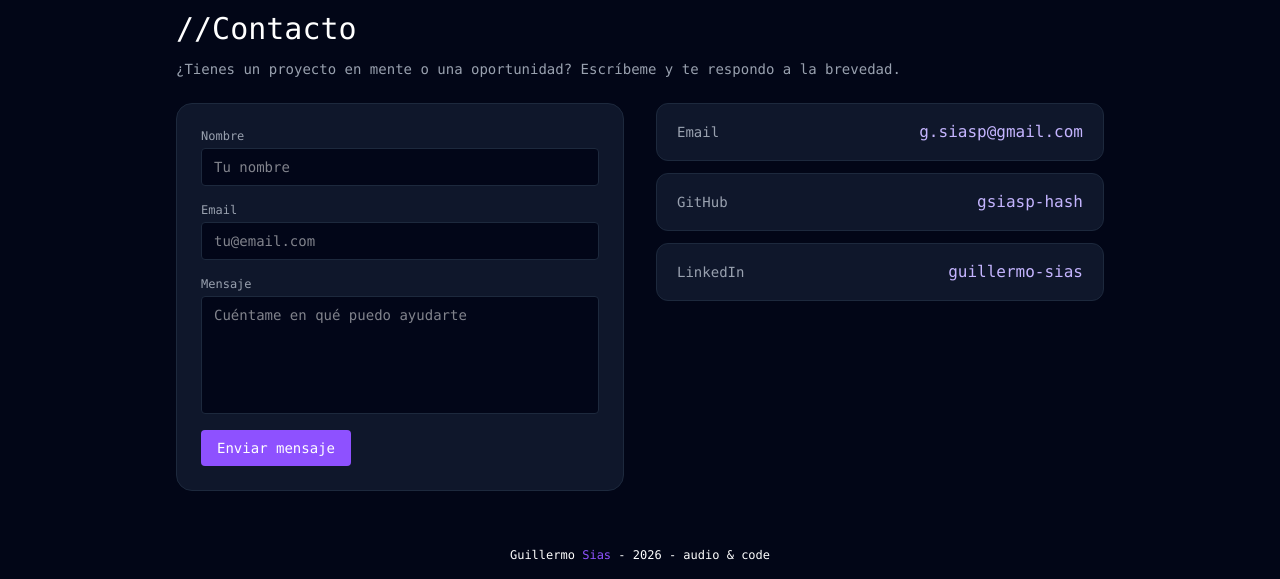
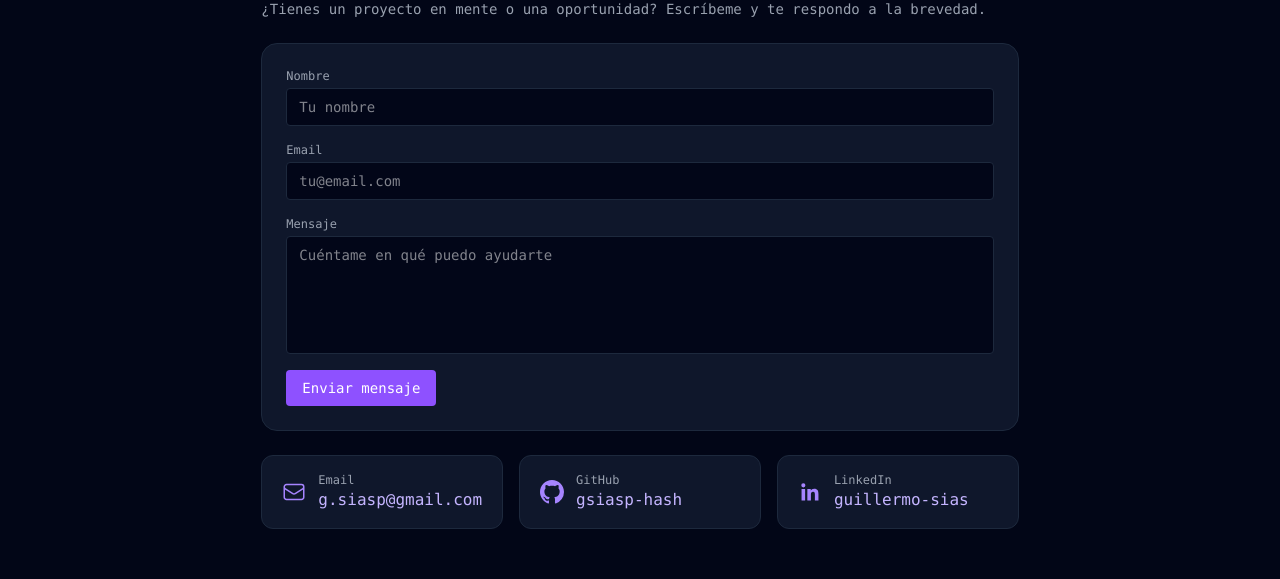
Before and after one commit to gsiasp-hash/Portafolio, a React (Vite) app in the folder frontend/: page / in a window 1280 px wide. Shown: the part 1349-1928 px from the top of the page. Built offline with nearby package versions, Linux system fonts and the light colour scheme.

Commit message:
fix margin en todo el front

```diff
--- a/frontend/src/assets/Views/Contacto.jsx
+++ b/frontend/src/assets/Views/Contacto.jsx
@@ -2,17 +2,47 @@
 
 const EMAIL = "g.siasp@gmail.com";
 
+function IconEmail(props) {
+  return (
+    <svg viewBox="0 0 24 24" fill="none" stroke="currentColor" strokeWidth="1.5" {...props}>
+      <path
+        strokeLinecap="round"
+        strokeLinejoin="round"
+        d="M21.75 6.75v10.5a2.25 2.25 0 0 1-2.25 2.25h-15a2.25 2.25 0 0 1-2.25-2.25V6.75m19.5 0A2.25 2.25 0 0 0 19.5 4.5h-15a2.25 2.25 0 0 0-2.25 2.25m19.5 0v.243a2.25 2.25 0 0 1-1.07 1.916l-7.5 4.615a2.25 2.25 0 0 1-2.36 0L3.32 8.91a2.25 2.25 0 0 1-1.07-1.916V6.75"
+      />
+    </svg>
+  );
+}
+
+function IconGitHub(props) {
+  return (
+    <svg viewBox="0 0 24 24" fill="currentColor" {...props}>
+      <path d="M12 0C5.37 0 0 5.37 0 12c0 5.31 3.435 9.795 8.205 11.385.6.105.825-.255.825-.57 0-.285-.015-1.23-.015-2.235-3.015.555-3.795-.735-4.035-1.41-.135-.345-.72-1.41-1.23-1.695-.42-.225-1.02-.78-.015-.795.945-.015 1.62.87 1.845 1.23 1.08 1.815 2.805 1.305 3.495.99.105-.78.42-1.305.765-1.605-2.67-.3-5.46-1.335-5.46-5.925 0-1.305.465-2.385 1.23-3.225-.12-.3-.54-1.53.12-3.18 0 0 1.005-.315 3.3 1.23.96-.27 1.98-.405 3-.405s2.04.135 3 .405c2.295-1.56 3.3-1.23 3.3-1.23.66 1.65.24 2.88.12 3.18.765.84 1.23 1.905 1.23 3.225 0 4.605-2.805 5.625-5.475 5.925.435.375.81 1.095.81 2.22 0 1.605-.015 2.895-.015 3.3 0 .315.225.69.825.57A12.02 12.02 0 0 0 24 12c0-6.63-5.37-12-12-12z" />
+    </svg>
+  );
+}
+
+function IconLinkedIn(props) {
+  return (
+    <svg viewBox="0 0 24 24" fill="currentColor" {...props}>
+      <path d="M20.447 20.452h-3.554v-5.569c0-1.328-.027-3.037-1.852-3.037-1.853 0-2.136 1.445-2.136 2.939v5.667H9.351V9h3.414v1.561h.046c.477-.9 1.637-1.85 3.37-1.85 3.601 0 4.267 2.37 4.267 5.455v6.286zM5.337 7.433a2.062 2.062 0 1 1 0-4.125 2.062 2.062 0 0 1 0 4.125zM7.114 20.452H3.558V9h3.556v11.452z" />
+    </svg>
+  );
+}
+
 const enlaces = [
-  { label: "Email", value: EMAIL, href: `mailto:${EMAIL}` },
+  { label: "Email", value: EMAIL, href: `mailto:${EMAIL}`, Icon: IconEmail },
   {
     label: "GitHub",
     value: "gsiasp-hash",
     href: "https://github.com/gsiasp-hash",
+    Icon: IconGitHub,
   },
   {
     label: "LinkedIn",
     value: "guillermo-sias",
     href: "https://www.linkedin.com/in/guillermo-sias-762775180/",
+    Icon: IconLinkedIn,
   },
 ];
 
@@ -35,14 +65,13 @@
   };
 
   return (
-    <div id="contacto" className="bg-[#020617] text-white py-10 px-4 md:mx-40">
+    <div id="contacto" className="bg-[#020617] text-white py-10 px-4 sm:px-6 lg:px-8 max-w-6xl mx-auto">
       <h2 className="text-3xl pb-3">//Contacto</h2>
       <p className="text-sm text-gray-400 pb-6">
         ¿Tienes un proyecto en mente o una oportunidad? Escríbeme y te
         respondo a la brevedad.
       </p>
 
-      <div className="grid grid-cols-1 md:grid-cols-2 gap-8">
       <form
         onSubmit={handleSubmit}
         className="flex flex-col gap-4 bg-slate-900 border border-slate-800 rounded-2xl p-6"
@@ -103,23 +132,25 @@
         </button>
       </form>
 
-        <div className="flex flex-col gap-3">
-          {enlaces.map((enlace) => (
+      <div className="grid grid-cols-1 sm:grid-cols-3 gap-4 mt-6">
+        {enlaces.map(({ label, value, href, Icon }) => (
           <a
-              key={enlace.label}
-              href={enlace.href}
-              target={enlace.label === "Email" ? undefined : "_blank"}
-              rel={enlace.label === "Email" ? undefined : "noreferrer"}
-              className="flex items-center justify-between bg-slate-900 border border-slate-800 hover:border-violet-500 rounded-xl px-5 py-4 transition-colors duration-300"
+            key={label}
+            href={href}
+            target={label === "Email" ? undefined : "_blank"}
+            rel={label === "Email" ? undefined : "noreferrer"}
+            className="flex items-center gap-3 bg-slate-900 border border-slate-800 hover:border-violet-500 rounded-xl px-5 py-4 transition-colors duration-300"
           >
-              <span className="text-sm text-gray-400">{enlace.label}</span>
-              <span className="text-violet-300 font-medium">
-                {enlace.value}
+            <Icon className="w-6 h-6 text-violet-400 shrink-0" />
+            <div className="flex flex-col overflow-hidden">
+              <span className="text-xs text-gray-400">{label}</span>
+              <span className="text-violet-300 font-medium truncate">
+                {value}
               </span>
+            </div>
           </a>
         ))}
       </div>
     </div>
-    </div>
   );
 }
--- a/frontend/src/assets/Views/Proyectos.jsx
+++ b/frontend/src/assets/Views/Proyectos.jsx
@@ -30,7 +30,7 @@
 
 export default function Proyectos() {
   return (
-    <div id="proyectos" className="bg-[#020617] text-white py-10 px-4 md:mx-40">
+    <div id="proyectos" className="bg-[#020617] text-white py-10 px-4 sm:px-6 lg:px-8 max-w-6xl mx-auto">
       <h2 className="text-3xl pb-6">//Proyectos</h2>
       <div className="grid grid-cols-1 md:grid-cols-2 lg:grid-cols-3 gap-6">
         {proyectos.map((proyecto) => (
--- a/frontend/src/assets/components/About.jsx
+++ b/frontend/src/assets/components/About.jsx
@@ -1,9 +1,9 @@
-import React, { Component } from "react";
+import { Component } from "react";
 
 export default class About extends Component {
   render() {
     return (
-      <div className="bg-[#020617] text-white py-10 px-4 md:mx-40">
+      <div className="bg-[#020617] text-white py-10 px-4 sm:px-6 lg:px-8 max-w-6xl mx-auto">
         <h2 className="text-3xl pb-3">//Sobre mi</h2>
         <p className="text-sm">
           Soy Ingeniero en Sonido y Desarrollador Full Stack. Mi
--- a/frontend/src/assets/components/Hero.jsx
+++ b/frontend/src/assets/components/Hero.jsx
@@ -1,11 +1,11 @@
-import React, { Component } from "react";
+import { Component } from "react";
 import "../css/style.css";
-import fotodeperfil from "../img/fotodeperfil.jpg";
 
 export default class Hero extends Component {
   render() {
     return (
-      <div className="bg-[#020617] text-white py-10 flex items-center justify-center flex-col gap-5 md:flex-row md:gap-10 lg:flex-row lg:gap-15 px-4">
+      <div className="bg-[#020617] text-white py-10 px-4 sm:px-6 lg:px-8">
+        <div className="max-w-6xl mx-auto flex items-center justify-center flex-col gap-5 md:flex-row md:gap-10 lg:gap-15">
           <div className="text-center md:text-left">
             <p className="text-violet-400 text-sm font-light">Mi nombre es</p>
             <h1 className="text-4xl sm:text-5xl md:text-6xl lg:text-7xl xl:text-[6rem] font-bold leading-tight">
@@ -33,6 +33,7 @@
             </div>
           </div>
         </div>
+      </div>
     );
   }
 }
```
Lines whose indentation alone changed are shown as unchanged.
